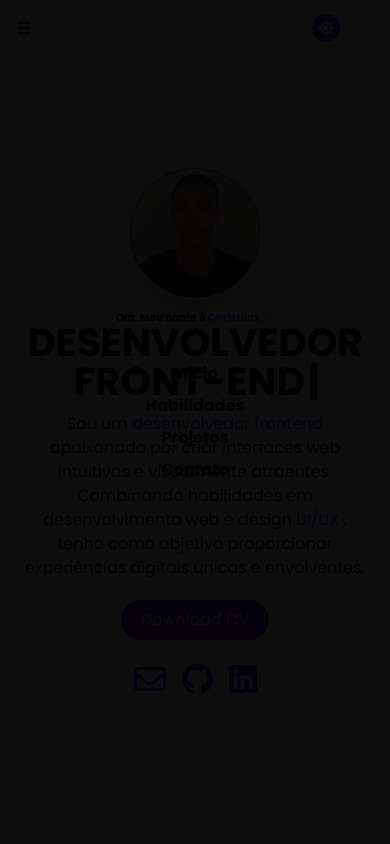
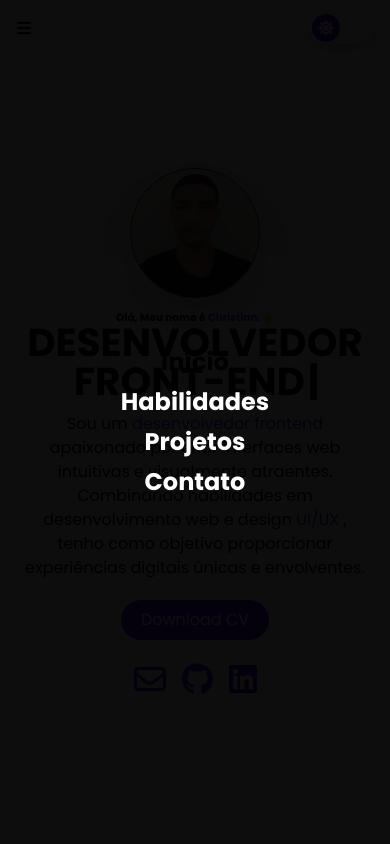
Before and after one commit to OnlyChristianDev/Portfolio-Front-End, a Next.js app: page / in a window 390 px wide. Both pictures are taken after a click on the icon 24 px from the left and 28 px from the top of the page. Shown: the top 844 px of the page. Built offline with nearby package versions, Linux system fonts and the light colour scheme.

Commit message:
ultimas atulizações e correções de bugs

```diff
--- a/src/components/Bar.tsx
+++ b/src/components/Bar.tsx
@@ -8,10 +8,10 @@ export default function Bar({ closeBar } : closeBarInterface) {
     return (
         <div className="fixed z-40 flex items-center justify-center top-0 left-0 h-screen w-screen bg-black/95">
             <ul className="flex gap-2 items-center justify-center flex-col">
-                <li onClick={() => { ScrollToTopFunction(); closeBar(); }} className="cursor-pointer font-bold">Início</li>
-                <li onClick={() => { scrollToSkills(); closeBar(); }} className="cursor-pointer font-bold">Habilidades</li>
-                <li onClick={() => { scrollToProjects(); closeBar(); }} className="cursor-pointer font-bold">Projetos</li>
-                <li onClick={() => { scrollToContactMe(); closeBar(); }} className="cursor-pointer font-bold">Contato</li>
+                <li onClick={() => { ScrollToTopFunction(); closeBar(); }} className="cursor-pointer font-bold text-whitet text-2xl">Início</li>
+                <li onClick={() => { scrollToSkills(); closeBar(); }} className="cursor-pointer font-bold text-white text-2xl">Habilidades</li>
+                <li onClick={() => { scrollToProjects(); closeBar(); }} className="cursor-pointer font-bold text-white text-2xl">Projetos</li>
+                <li onClick={() => { scrollToContactMe(); closeBar(); }} className="cursor-pointer font-bold text-white font text-2xl">Contato</li>
             </ul>
         </div>
     );
--- a/src/components/Header.tsx
+++ b/src/components/Header.tsx
@@ -63,7 +63,7 @@ export default function Header() {
                     {openBar && <Bar closeBar={OpenBarFunction} />}
                 </div>
                 <div className="left-4 absolute cursor-pointer sm:hidden z-50">
-                    <FaBars onClick={OpenBarFunction} />
+                    <FaBars className={"dark:text-white"} onClick={OpenBarFunction} />
                 </div>
                 <div className="absolute right-4">
                     <ButtonDarkMode />
```
